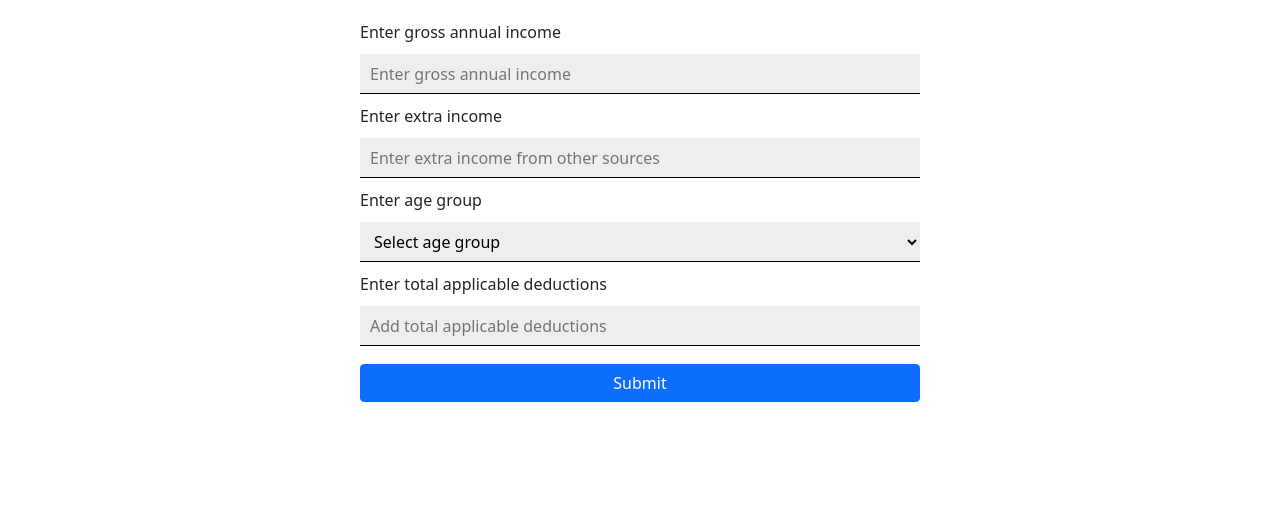
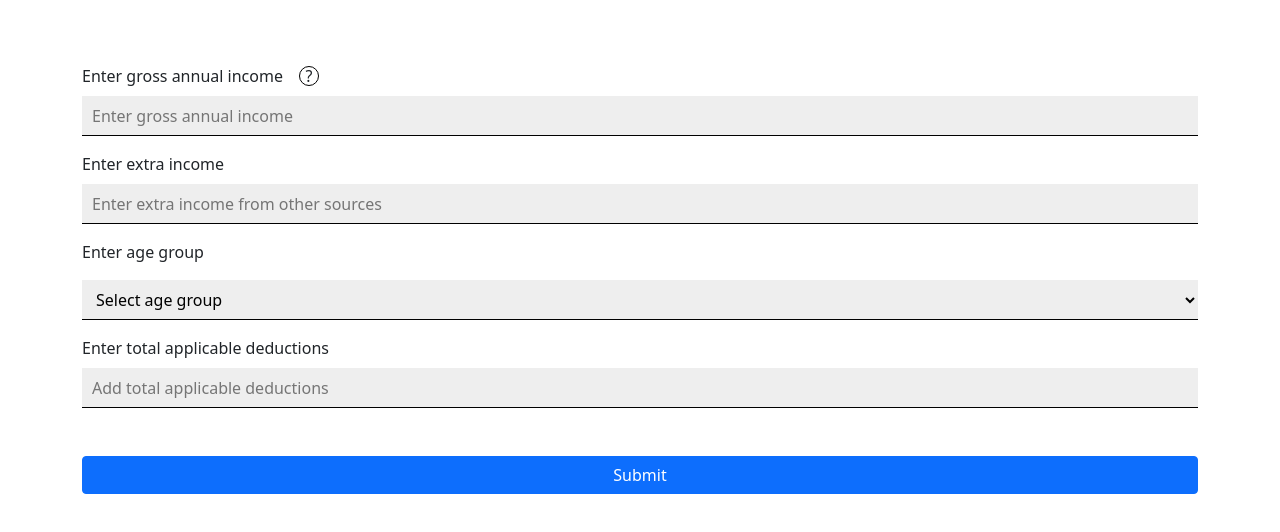
Before and after one commit to muzaffarhaque/TaxCalculator, a plain HTML site: page index.html in a window 1280 px wide. Drawn offline with nearby package versions, Linux system fonts and the light colour scheme.

Commit message:
tool tip added as in image

```diff
--- a/index.html
+++ b/index.html
@@ -4,32 +4,32 @@
 <meta charset="UTF-8">
 <meta name="viewport" content="width=device-width, initial-scale=1.0">
 <title>Tax Calculator</title>
+<link rel="stylesheet" href="style.css">
 <link href="https://cdn.jsdelivr.net/npm/bootstrap@5.0.2/dist/css/bootstrap.min.css" rel="stylesheet" integrity="sha384-EVSTQN3/azprG1Anm3QDgpJLIm9Nao0Yz1ztcQTwFspd3yD65VohhpuuCOmLASjC" crossorigin="anonymous">
-<link rel="stylesheet" href="style.css">
 <script src="https://code.jquery.com/jquery-3.6.0.min.js"></script>
 </head>
 <body>
 
-<div class="container">
-  <form id="taxForm">
-    <label for="grossIncome">Enter gross annual income</label>
+<div class="container py-5">
+  <form id="taxForm pt-5">
+    <label for="grossIncome" class="d-flex align-items-center mb-2 mt-3 gap-3">Enter gross annual income <span class="gide-quetion-mard" data-bs-toggle="tooltip" data-bs-placement="top" title="Gross annual income is your total salary in a year before any deductions">?</span></label>
     <input type="number" required id="grossIncome" placeholder="Enter gross annual income">
 
-    <label for="extraIncome">Enter extra income</label>
+    <label for="extraIncome" class="d-flex align-items-center mb-2 mt-3 gap-3">Enter extra income</label>
     <input type="number" required id="extraIncome" placeholder="Enter extra income from other sources">
 
-    <label for="ageGroup">Enter age group</label>
-    <select id="ageGroup" class="select-field" required>
+    <label for="ageGroup" class="d-flex align-items-center mb-2 mt-3 gap-3">Enter age group</label>
+    <select id="ageGroup" class="select-field mb-2 mt-3" required>
       <option value="">Select age group</option>
       <option value="<40"><40</option>
       <option value=">=40&<60">≥ 40 & < 60</option>
       <option value=">=60">≥ 60</option>
     </select>
 
-    <label for="deductions">Enter total applicable deductions</label>
+    <label for="deductions" class="d-flex align-items-center mb-2 mt-3 gap-3">Enter total applicable deductions</label>
     <input type="number" id="deductions" placeholder="Add total applicable deductions">
 
-    <button type="submit/ "  class="btn btn-primary">Submit</button>
+    <button type="submit/ "  class="btn btn-primary mt-5">Submit</button>
 
   </form>
 </div>
--- a/script.js
+++ b/script.js
@@ -1,10 +1,10 @@
-$(document).ready(function() {
-    $('#taxForm').submit(function(event) {
+$(document).ready(function () {
+  $('#taxForm').submit(function (event) {
     event.preventDefault();
     calculateTax();
   });
 
-    $('#closeBtn').click(function() {
+  $('#closeBtn').click(function () {
     $('#resultModal').hide();
   });
 });
@@ -31,3 +31,9 @@ $(document).ready(function() {
   $('#result').text(totalIncome - tax);
   $('#resultModal').show();
 }
+
+
+var tooltipTriggerList = [].slice.call(document.querySelectorAll('[data-bs-toggle="tooltip"]'))
+var tooltipList = tooltipTriggerList.map(function (tooltipTriggerEl) {
+  return new bootstrap.Tooltip(tooltipTriggerEl)
+})
--- a/style.css
+++ b/style.css
@@ -4,7 +4,9 @@
     padding: 20px;
 }
 
-  input, select, button {
+button,
+input,
+select {
     display: block;
     width: 100%;
     margin: 10px 0;
@@ -18,7 +20,6 @@
     border: none;
     cursor: pointer;
 }
-
 button:hover {
     opacity: 0.8;
 }
@@ -44,7 +45,7 @@
     border: 1px solid #888;
     width: 50%;
 }
-  .h-40{
+.h-40 {
     height: 40px;
     padding: 6px 20px !important;
     display: flex;
@@ -57,19 +58,29 @@
     font-size: 28px;
     font-weight: bold;
 }
-
-  .close:hover,
-  .close:focus {
+.close:focus,
+.close:hover {
     color: black;
     text-decoration: none;
     cursor: pointer;
 }
 
-  input,.select-field{
-    border:none;
+.select-field,
+input {
+    border: none;
     height: 40px;
     outline: none;
     background-color: #eeeeee;
     border-bottom: 1px solid black;
     padding: 6px 10px;
 }
+
+.gide-quetion-mard {
+    width: 20px;
+    height: 20px;
+    border-radius: 50%;
+    border: 1px solid black;
+    display: flex;
+    align-items: center;
+    justify-content: center;
+}
```
Lines whose indentation alone changed are shown as unchanged.
